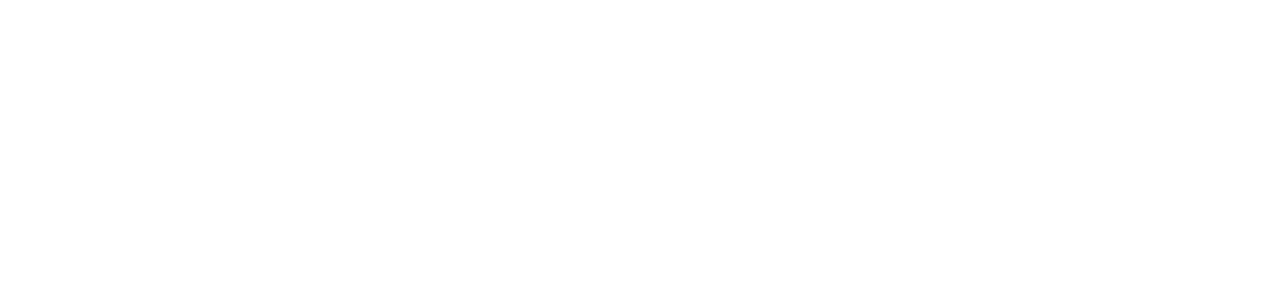
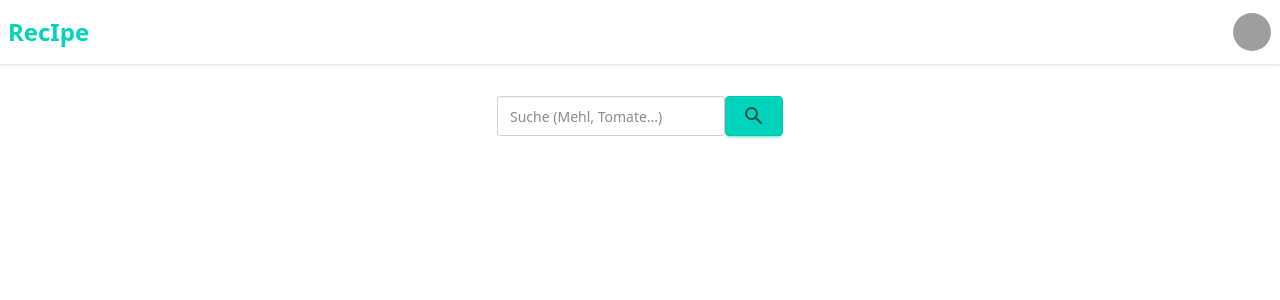
Before and after one commit to clizzix/RecIpe, a React (Vite) app: page / in a window 1280 px wide. Shown: the top 300 px of the page. Built offline with nearby package versions, Linux system fonts and the light colour scheme; grey boxes are pictures that could not be loaded.

Commit message:
added SearchComponent and NavBar as well as IngredientCards

```diff
--- a/src/App.jsx
+++ b/src/App.jsx
@@ -1,7 +1,27 @@
 import React from 'react';
+import { ToastContainer, toast } from 'react-toastify';
+import Navbar from './components/Navbar';
+import SearchIngredients from './components/SearchIngredients';
 
 const App = () => {
-    return <div></div>;
+    return (
+        <div>
+            <ToastContainer
+                position="top-right"
+                autoClose={5000}
+                hideProgressBar={false}
+                newestOnTop={false}
+                closeOnClick={false}
+                rtl={false}
+                pauseOnFocusLoss
+                draggable
+                pauseOnHover
+                theme="dark"
+            />
+            <Navbar />
+            <SearchIngredients />
+        </div>
+    );
 };
 
 export default App;
--- /dev/null
+++ b/src/components/IngredientCard.jsx
@@ -0,0 +1,74 @@
+import React from 'react';
+
+const IngredientCard = ({ ingredient }) => {
+    return (
+        <div className="card bg-base-300 w-96 shadow-md">
+            <figure>
+                <img
+                    src={ingredient.image_url}
+                    alt={ingredient.product_name}
+                    className="w-full h-96 object-cover mask"
+                />
+            </figure>
+            <div className="card-body">
+                <h2 className="card-title">{ingredient.product_name}</h2>
+                <p>{ingredient.brands}</p>
+                <div className="card-actions justify-end">
+                    {ingredient.labels
+                        ?.split(',')
+                        .slice(0, 3)
+                        .map((label, i) => (
+                            <span
+                                key={i}
+                                className="bg-green-100 text-green-800 text-xs px-2 py-1 rounded"
+                            >
+                                {label.trim()}
+                            </span>
+                        ))}
+                </div>
+                <div className="border-t pt-4">
+                    <h4 className="text-xs font-semibold text-gray-400 uppercase tracking-wider mb-2">
+                        Nährwerte (pro 100g)
+                    </h4>
+                    <div className="grid grid-cols-2 gap-2 text-center">
+                        <div className="bg-blue-50 p-2 rounded">
+                            <p className="text-xs text-blue-600 font-bold">
+                                {Math.round(ingredient.nutriments.energy_100g)}
+                                kcal
+                            </p>
+                            <p className="text-[10px] text-black uppercase">
+                                Energy
+                            </p>
+                        </div>
+                        <div className="bg-orange-50 p-2 rounded">
+                            <p className="text-xs text-orange-600 font-bold">
+                                {ingredient.nutriments.fat_100g}g
+                            </p>
+                            <p className="text-[10px] text-black uppercase">
+                                Fett
+                            </p>
+                        </div>
+                        <div className="bg-red-50 p-2 rounded">
+                            <p className="text-xs text-red-600 font-bold">
+                                {ingredient.nutriments.sugars_100g}g
+                            </p>
+                            <p className="text-[10px] text-black uppercase">
+                                Zucker
+                            </p>
+                        </div>
+                        <div className="bg-red-50 p-2 rounded">
+                            <p className="text-xs text-green-600 font-bold">
+                                {ingredient.nutriments.proteins_100g}g
+                            </p>
+                            <p className="text-[10px] text-black uppercase">
+                                Protein
+                            </p>
+                        </div>
+                    </div>
+                </div>
+            </div>
+        </div>
+    );
+};
+
+export default IngredientCard;
--- /dev/null
+++ b/src/components/Navbar.jsx
@@ -0,0 +1,49 @@
+import React from 'react';
+import SearchIngredients from './SearchIngredients';
+
+const Navbar = () => {
+    return (
+        <div>
+            <div className="navbar bg-base-100 shadow-sm">
+                <div className="flex-1">
+                    <h1 className="text-accent font-bold text-2xl">RecIpe</h1>
+                </div>
+                <div className="flex gap-2">
+                    <div className="dropdown dropdown-end">
+                        <div
+                            tabIndex={0}
+                            role="button"
+                            className="btn btn-ghost btn-circle avatar"
+                        >
+                            <div className="w-10 rounded-full">
+                                <img
+                                    alt="Tailwind CSS Navbar component"
+                                    src="https://img.daisyui.com/images/stock/photo-1534528741775-53994a69daeb.webp"
+                                />
+                            </div>
+                        </div>
+                        <ul
+                            tabIndex="-1"
+                            className="menu menu-sm dropdown-content bg-base-100 rounded-box z-1 mt-3 w-52 p-2 shadow"
+                        >
+                            <li>
+                                <a className="justify-between">
+                                    Profile
+                                    <span className="badge">New</span>
+                                </a>
+                            </li>
+                            <li>
+                                <a>Settings</a>
+                            </li>
+                            <li>
+                                <a>Logout</a>
+                            </li>
+                        </ul>
+                    </div>
+                </div>
+            </div>
+        </div>
+    );
+};
+
+export default Navbar;
--- /dev/null
+++ b/src/components/SearchIngredients.jsx
@@ -0,0 +1,54 @@
+import React, { useState, useEffect } from 'react';
+import { toast } from 'react-toastify';
+import { MdSearch } from 'react-icons/md';
+import IngredientCard from './IngredientCard';
+
+const SearchIngredients = () => {
+    const [query, setQuery] = useState('');
+    const [results, setResults] = useState([]);
+
+    const fetchIngredient = async () => {
+        if (!query) return;
+        const baseUrl =
+            import.meta.env.VITE_FOOD_FACTS_URL ||
+            'https://world.openfoodfacts.org';
+        const url = `${baseUrl}/cgi/search.pl?search_terms=${query}&search_simple=1&action=process&json=1&fields=product_name,image_url,nutriments&page_size=5`;
+
+        try {
+            const res = await fetch(url, {
+                method: 'GET',
+                headers: {
+                    'User-Agent': `RecIpe/1.0 (${import.meta.env.VITE_AGENT_MAIL})`,
+                },
+            });
+            if (!res.ok) throw new Error(`API Error: ${res.status}`);
+            const data = await res.json();
+            setResults(data.products || []);
+        } catch (error) {
+            console.error(error);
+            toast.error(`Error fetching from OFF: ${error.message}`);
+        }
+    };
+    return (
+        <div className="flex flex-col items-center gap-8 mt-8">
+            <div className="flex justify-center items-center">
+                <input
+                    value={query}
+                    onChange={(e) => setQuery(e.target.value)}
+                    placeholder="Suche (Mehl, Tomate...)"
+                    className="input input-bordered w-24 md:w-auto"
+                />
+                <button onClick={fetchIngredient} className="btn btn-accent">
+                    <MdSearch size={24} />
+                </button>
+            </div>
+            <ul className="flex flex-wrap justify-center items-center gap-8">
+                {results.map((item, index) => (
+                    <IngredientCard key={index} ingredient={item} />
+                ))}
+            </ul>
+        </div>
+    );
+};
+
+export default SearchIngredients;
--- /dev/null
+++ b/src/services/utils.js
@@ -0,0 +1,2 @@
+const url = import.meta.env.VITE_FOOD_FACTS_URL;
+const agent = import.meta.env.VITE_AGENT_MAIL;
```
